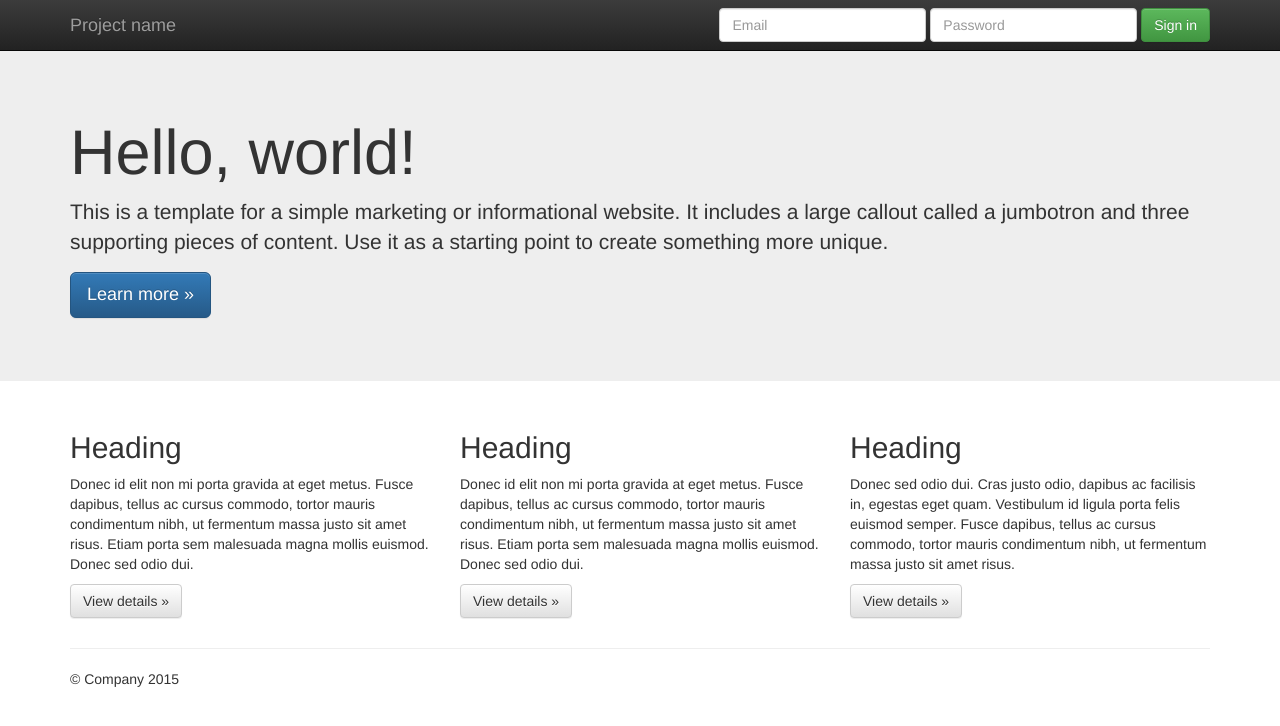
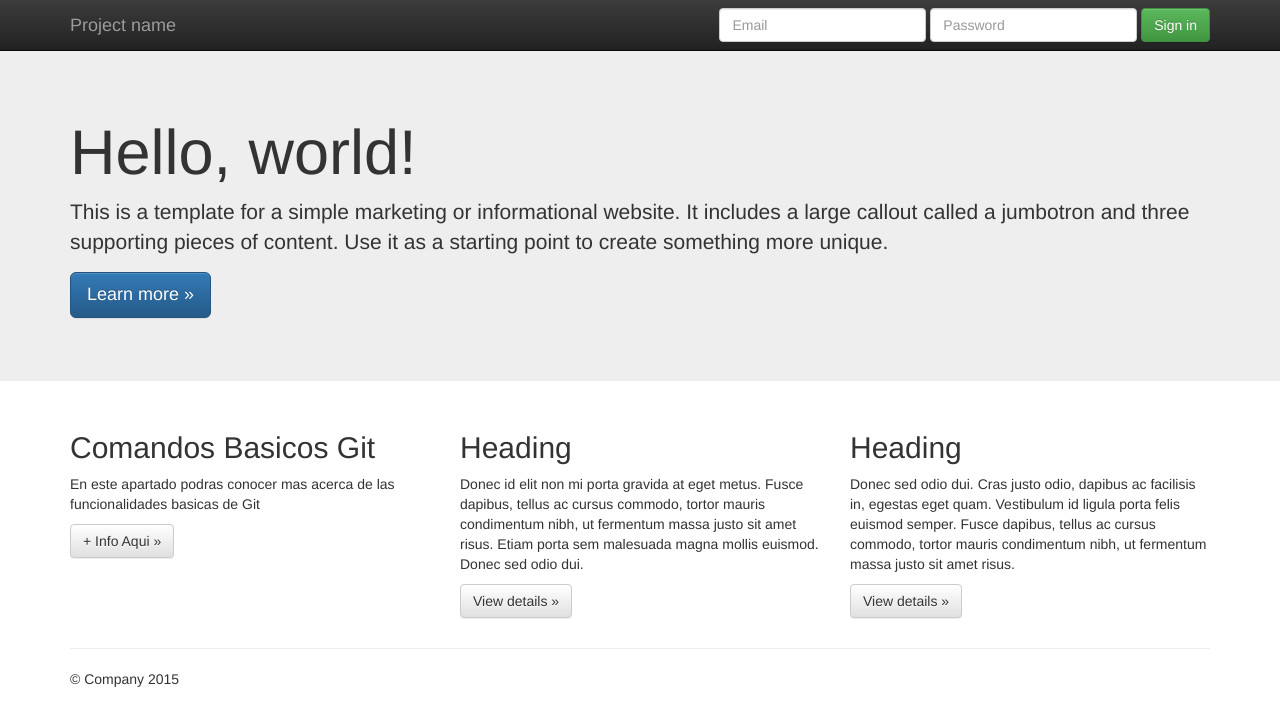
Before and after one commit to xumingo25/EjemploFalabella, a plain HTML site: page index.html in a window 1280 px wide. Drawn offline with nearby package versions, Linux system fonts and the light colour scheme.

Commit message:
Se crea feature de comandos basicos de git en el sitio.

```diff
--- a/index.html
+++ b/index.html
@@ -65,9 +65,9 @@
       <!-- Example row of columns -->
       <div class="row">
         <div class="col-md-4">
-          <h2>Heading</h2>
-          <p>Donec id elit non mi porta gravida at eget metus. Fusce dapibus, tellus ac cursus commodo, tortor mauris condimentum nibh, ut fermentum massa justo sit amet risus. Etiam porta sem malesuada magna mollis euismod. Donec sed odio dui. </p>
-          <p><a class="btn btn-default" href="#" role="button">View details &raquo;</a></p>
+          <h2>Comandos Basicos Git</h2>
+          <p>En este apartado podras conocer mas acerca de las funcionalidades basicas de Git</p>
+          <p><a class="btn btn-default" href="#" role="button">+ Info Aqui &raquo;</a></p>
         </div>
         <div class="col-md-4">
           <h2>Heading</h2>
```
